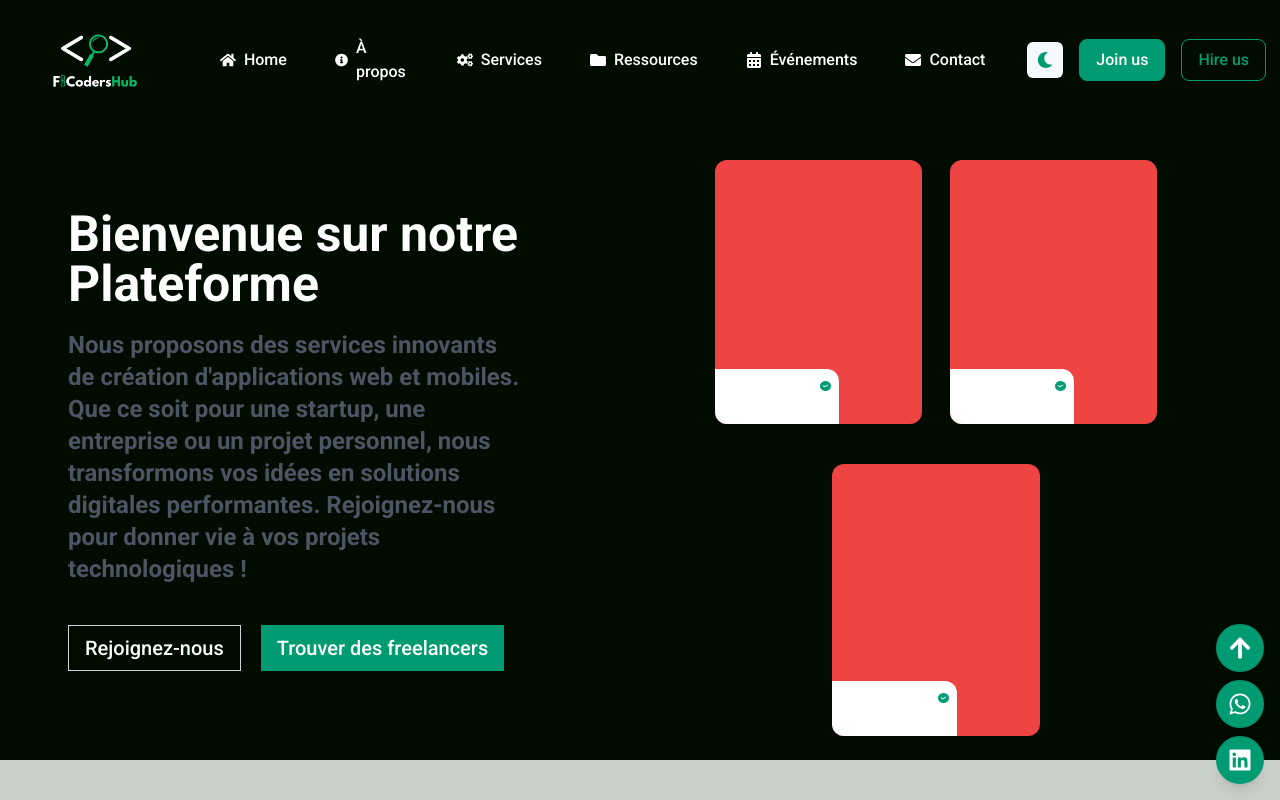
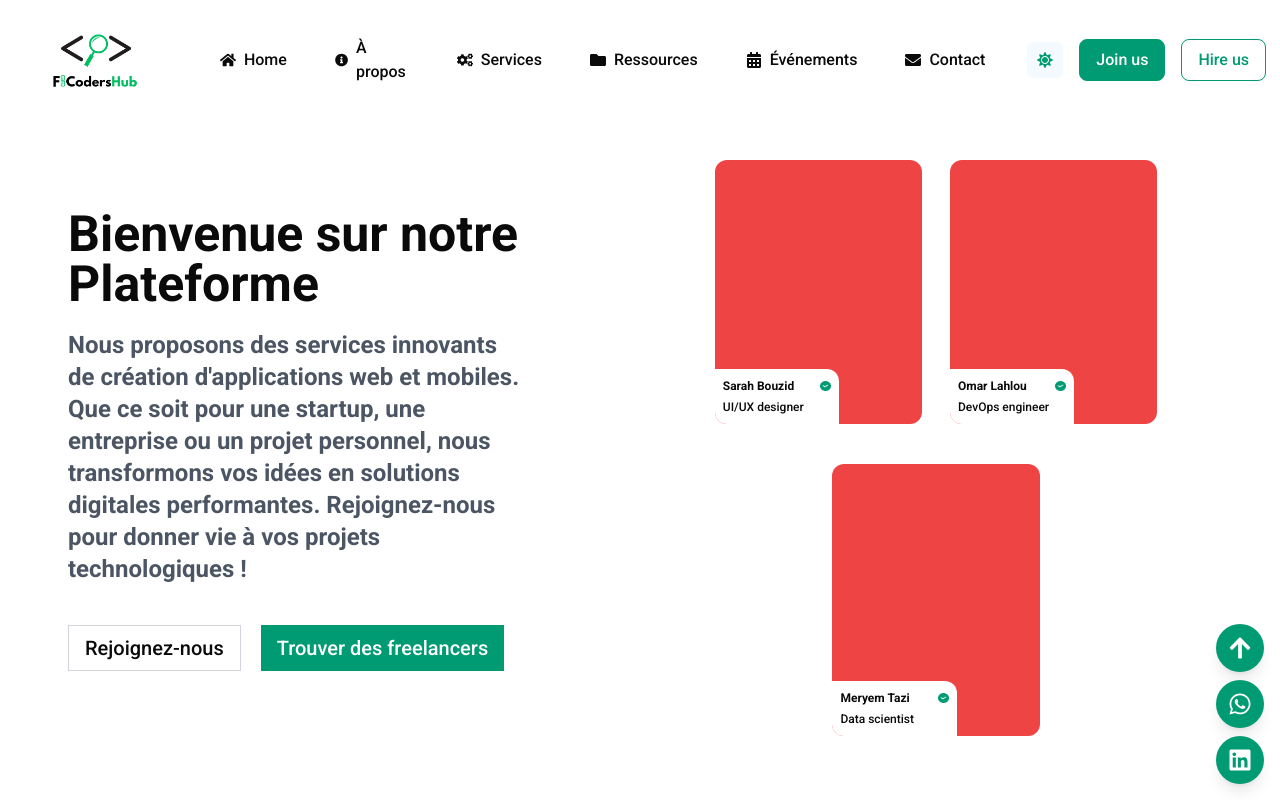
Before and after one commit to FSCodersHub/FScodersHub-Community, a React (Vite) app in the folder my-project/: page / in a window 1280 px wide. Shown: the top 800 px of the page. Built offline with nearby package versions, Linux system fonts and the light colour scheme.

Commit message:
fixed all issue

```diff
--- a/my-project/src/App.jsx
+++ b/my-project/src/App.jsx
@@ -10,11 +10,12 @@ import Nav from './components/nav'
 import Footer from './components/Footer'
 import ServicesSection from './components/ServicesSection'
 function App({children}) {
+
   return (
     <>
 
 
-    <ThemeProvider defaultTheme="dark" storageKey="vite-ui-theme">
+    <ThemeProvider defaultTheme="light" storageKey="vite-ui-theme">
       {children}
 
       <Nav/>
--- a/my-project/src/components/nav.jsx
+++ b/my-project/src/components/nav.jsx
@@ -17,7 +17,7 @@ export default function Nav() {
   const [isOpen, setIsOpen] = useState(false);
 
     const { setTheme,theme } = useTheme();
-
+   console.log(theme);
   const toggleMenu = () => {
     setIsOpen(!isOpen);
   };
--- a/my-project/src/components/theme-provider.jsx
+++ b/my-project/src/components/theme-provider.jsx
@@ -1,54 +1,57 @@
 import { createContext, useContext, useEffect, useState } from "react";
 
-// Define possible theme values
+// Définir les valeurs possibles pour le thème
 const Theme = {
   DARK: "dark",
   LIGHT: "light",
   SYSTEM: "system",
 };
 
-// Set up the initial state
+// Initialiser l'état du thème par défaut
 const initialState = {
-  theme: Theme.LIGHT,  // Change default theme to 'light'
+  theme: Theme.LIGHT, // Changer le thème par défaut en 'light'
   setTheme: () => null,
 };
 
-// Create the context
+// Créer le contexte pour le thème
 const ThemeProviderContext = createContext(initialState);
 
-// ThemeProvider component
+// Composant ThemeProvider
 export function ThemeProvider({
   children,
-  defaultTheme = Theme.LIGHT, // Default to 'light' mode
+  defaultTheme = Theme.LIGHT, // Le thème par défaut est 'light'
   storageKey = "vite-ui-theme",
   ...props
 }) {
-  const [theme, setTheme] = useState(
-    () => localStorage.getItem(storageKey) || defaultTheme
-  );
+  const [theme, setTheme] = useState(() => {
+    // Vérifier si le thème est défini dans le localStorage
+    const storedTheme = localStorage.getItem(storageKey);
+    return storedTheme || defaultTheme; // Si un thème est trouvé, utiliser celui-ci
+  });
 
   useEffect(() => {
     const root = window.document.documentElement;
 
+    // Retirer les classes existantes
     root.classList.remove("light", "dark");
 
+    // Appliquer le thème en fonction de la valeur actuelle
     if (theme === Theme.SYSTEM) {
       const systemTheme = window.matchMedia("(prefers-color-scheme: dark)").matches
         ? Theme.DARK
         : Theme.LIGHT;
-
       root.classList.add(systemTheme);
-      return;
+    } else {
+      root.classList.add(theme); // Appliquer le thème clair ou sombre
     }
-
-    root.classList.add(theme);
   }, [theme]);
 
+  // Changer le thème et le stocker dans le localStorage
   const value = {
     theme,
     setTheme: (newTheme) => {
-      localStorage.setItem(storageKey, newTheme);
-      setTheme(newTheme);
+      localStorage.setItem(storageKey, newTheme); // Enregistrer dans localStorage
+      setTheme(newTheme); // Mettre à jour le thème
     },
   };
 
@@ -59,7 +62,7 @@ export function ThemeProvider({
   );
 }
 
-// Custom hook to use the theme context
+// Hook personnalisé pour utiliser le contexte du thème
 export const useTheme = () => {
   const context = useContext(ThemeProviderContext);
 
```
